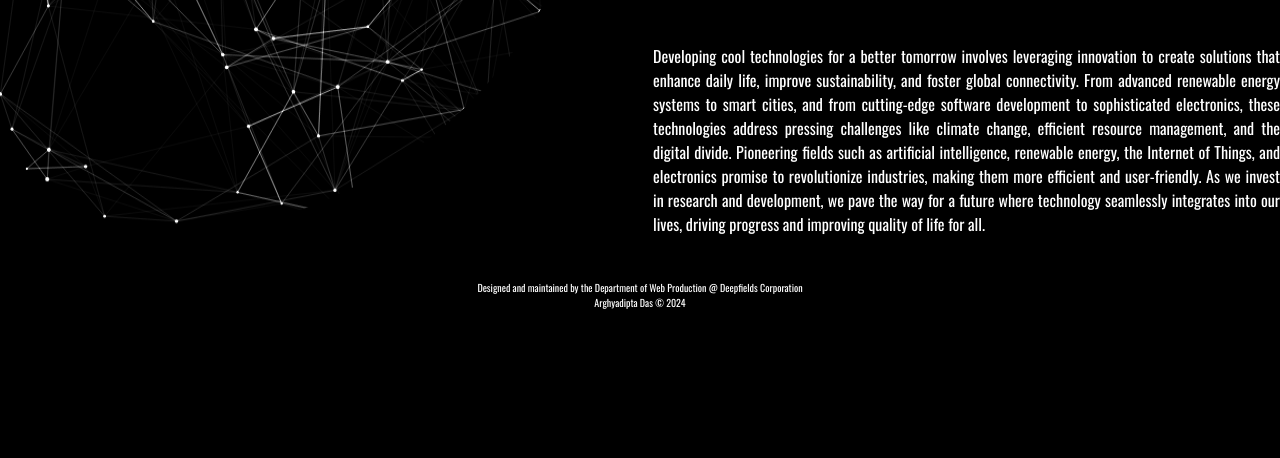
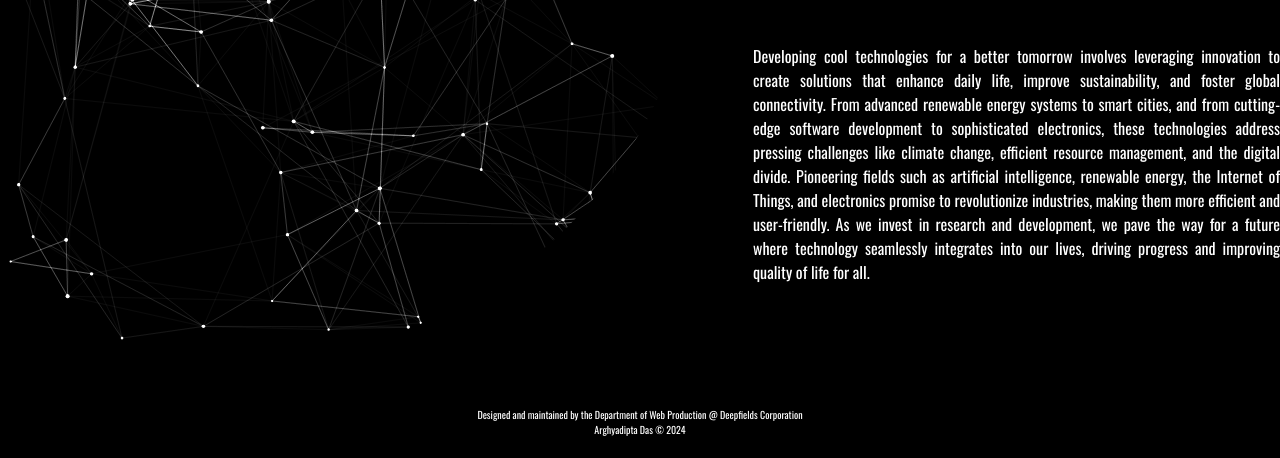
Before and after one commit to Arghyacoder/Home, a plain HTML site: page index.html in a window 1280 px wide. Shown: the part 342-800 px from the top of the page. Drawn offline with nearby package versions, Linux system fonts and the light colour scheme; a web font is replaced by a local one.

Commit message:
Improved JavaScript for canvas tag

```diff
--- a/index.html
+++ b/index.html
@@ -5,7 +5,7 @@
     <meta charset="UTF-8">
     <meta name="viewport" content="width=device-width, initial-scale=1.0">
     <link rel="stylesheet" href="style.css">
-    <link rel="shortcut icon" href="favicon.ico" type="image/x-icon">
+    <link rel="shortcut icon" href="images/a.jpg" type="image/x-icon">
     <link rel="stylesheet" href="https://fonts.googleapis.com/css?family=Product Sans">
     <link rel="preconnect" href="https://fonts.googleapis.com">
     <link rel="preconnect" href="https://fonts.gstatic.com" crossorigin>
@@ -132,7 +132,9 @@
         </div>
     </nav>
     <div class="contentHome">
-        <canvas id="canvas" width="600" height="550"></canvas>
+        <div class="canvasSize">
+            <canvas id="canvas" width="550" height="550"></canvas>
+        </div>
         <div class="content">
             <p class="contentHeading">Developing cool technologies for better tomorrow</p>
             <p class="contentBody">Developing cool technologies for a better tomorrow involves leveraging innovation to create solutions that enhance daily life, improve sustainability, and foster global connectivity. From advanced renewable energy systems to smart cities, and from cutting-edge software development to sophisticated electronics, these technologies address pressing challenges like climate change, efficient resource management, and the digital divide. Pioneering fields such as artificial intelligence, renewable energy, the Internet of Things, and electronics promise to revolutionize industries, making them more efficient and user-friendly. As we invest in research and development, we pave the way for a future where technology seamlessly integrates into our lives, driving progress and improving quality of life for all.</p>
@@ -175,11 +177,21 @@
         var canvas = document.getElementById("canvas"),
             ctx = canvas.getContext('2d');
 
-        // canvas.width = window.innerWidth;
-        // canvas.height = window.innerHeight;
+        let canvasStyle = getComputedStyle(canvas);
+        let canvasWidth = parseInt(canvasStyle.width);
+        let canvasHeight = parseInt(canvasStyle.height);
 
-        canvas.width = 600;
-        canvas.height = 550;
+        canvas.width = canvasWidth;
+        canvas.height = canvasHeight;
+
+        canvas.width = 700;
+        canvas.height = 700;
+
+        // function setCanvasSize() {
+        //     canvas.width = window.innerWidth;
+        //     canvas.height = window.innerHeight;
+        //     initializeStars();
+        // }
 
         var stars = [], // Array that contains the stars
             FPS = 60, // Frames per second
@@ -190,7 +202,6 @@
             };  // mouse location
 
         // Push stars to array
-
         for (var i = 0; i < x; i++) {
             stars.push({
                 x: Math.random() * canvas.width,
@@ -202,7 +213,6 @@
         }
 
         // Draw the scene
-
         function draw() {
             ctx.clearRect(0, 0, canvas.width, canvas.height);
 
@@ -227,7 +237,6 @@
                 for (var j = 0, x = stars.length; j < x; j++) {
                     var starII = stars[j];
                     if (distance(starI, starII) < 150) {
-                        //ctx.globalAlpha = (1 / 150 * distance(starI, starII).toFixed(1));
                         ctx.lineTo(starII.x, starII.y);
                     }
                 }
@@ -251,7 +260,6 @@
         }
 
         // Update star locations
-
         function update() {
             for (var i = 0, x = stars.length; i < x; i++) {
                 var s = stars[i];
@@ -270,7 +278,6 @@
         });
 
         // Update and draw
-
         function tick() {
             draw();
             update();
```
